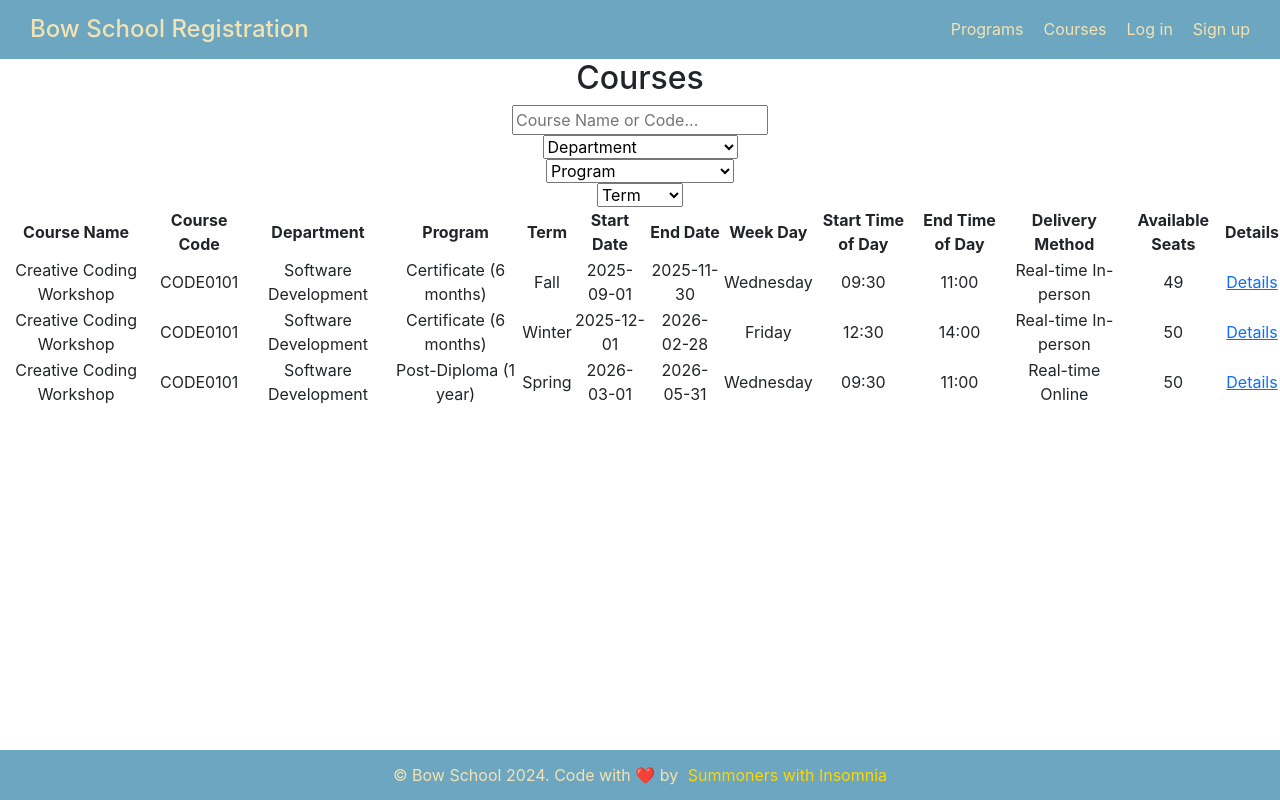
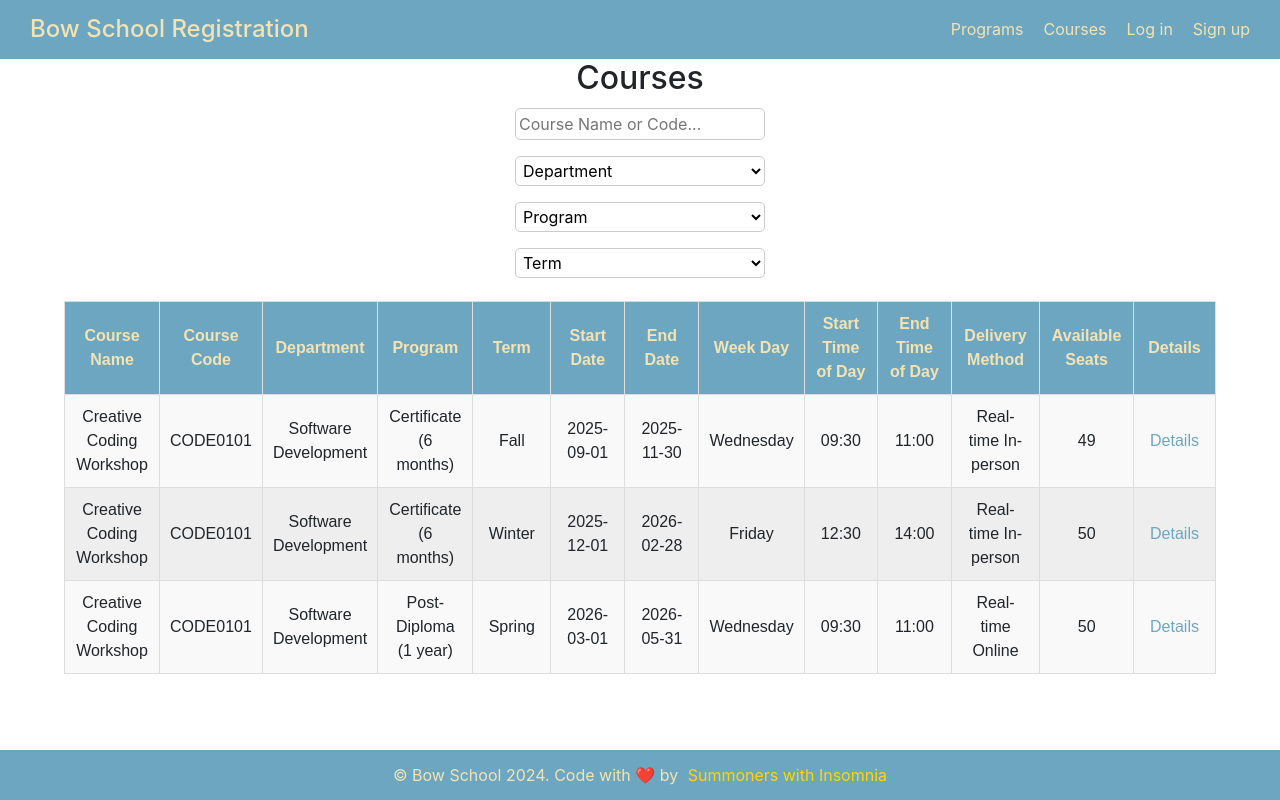
Before and after one commit to SummonersWithInsomnia/bow, a React (Create React App) app: page /courses in a window 1280 px wide. Built offline with nearby package versions, Linux system fonts and the light colour scheme.

Commit message:
Merged CSS

```diff
--- a/src/App.css
+++ b/src/App.css
@@ -1,3 +1,4 @@
+
 .App {
     text-align: center;
 }
@@ -149,7 +150,7 @@ form input {
 
 form p {
     color: black;
-  font-weight:500;
+    font-weight: 500;
     text-align: center;
 }
 
@@ -181,7 +182,7 @@ form button {
 }
 
 form button:hover {
-  background-color: #cccccc;
+    background-color: #CCCCCC;
 }
 
 form a {
@@ -198,9 +199,198 @@ form select {
     width: 100%;
     padding: 10px;
     margin-bottom: 15px;
-  border: 1px solid #cccccc;
+    border: 1px solid #CCCCCC;
     border-radius: 5px;
     font-size: 14px;
     background-color: white;
     cursor: pointer;
 }
+
+
+/* Programs */
+.ProgramContainer {
+    display: flex;
+    flex-direction: column;
+    align-items: center;
+    justify-content: center;
+    padding-top: 20px;
+    padding-bottom: 70px;
+    gap: 20px;
+}
+
+.ProgramBox {
+    width: 90%;
+    max-width: 800px;
+    background-color: #f9f9f9;
+    border-radius: 15px;
+    box-shadow: 0 4px 8px rgba(0, 0, 0, 0.1);
+    padding: 20px;
+    border: 1px solid #CCCCCC;
+    transition: transform 0.2s, box-shadow 0.2s;
+}
+
+.ProgramBox:hover {
+    transform: scale(1.02);
+    box-shadow: 0 6px 12px rgba(0, 0, 0, 0.15);
+}
+
+.ProgramBox h2 {
+    margin-bottom: 10px;
+    color: #333333;
+    font-size: 24px;
+}
+
+.ProgramBox p {
+    margin: 5px 0;
+    color: #555555;
+    text-align: left;
+}
+
+/* tables */
+table {
+    width: 90%;
+    margin: 20px auto;
+    border-collapse: collapse;
+    font-family: Arial, sans-serif;
+    font-size: 16px;
+}
+
+th {
+    background-color: #6CA6C1;
+    color: #F4E3B2;
+    text-align: center;
+    padding: 10px;
+    border: 1px solid #dddddd;
+}
+
+td {
+    padding: 10px;
+    text-align: center;
+    border: 1px solid #dddddd;
+    width: 100px;
+}
+
+tbody tr:nth-child(odd) {
+    background-color: #f9f9f9;
+}
+
+tbody tr:nth-child(even) {
+    background-color: #eeeeee;
+}
+
+tbody tr:hover {
+    background-color: #d0e9f5;
+}
+
+td a {
+    color: #6CA6C1;
+    text-decoration: none;
+}
+
+td a:hover {
+    text-decoration: underline;
+}
+
+/* Course Registration: Search Box */
+.searchBox input[type="search"] {
+    width: 250px;
+    padding: 3px;
+    margin: 3px;
+    border: 1px solid #CCCCCC;
+    border-radius: 5px;
+    font-size: 16px;
+}
+
+.dropdownSelect {
+    width: 250px;
+    padding: 3px;
+    margin: 3px;
+    border: 1px solid #CCCCCC;
+    border-radius: 5px;
+    font-size: 16px;
+    background-color: white;
+}
+
+.dropdownFilter {
+    display: flex;
+    justify-content: center;
+    margin-top: 10px;
+}
+
+
+/* Course Details */
+.courseDetails {
+    max-width: 400px;
+    margin: 0 auto;
+    padding: 20px;
+    background-color: #f9f9f9;
+    border-radius: 10px;
+    box-shadow: 0 4px 8px rgba(0, 0, 0, 0.1);
+    text-align: left;
+}
+
+.courseDetails p {
+    font-size: 16px;
+    line-height: 1.1;
+}
+
+.courseDetails p span {
+    font-weight: bold;
+}
+
+.courseDetails h2 {
+    text-align: center;
+    font-size: 28px;
+    margin-bottom: 20px;
+}
+
+.regLink a {
+    color: #5a94ac;
+    font-size: 20px;
+}
+
+.regButton {
+    width: 100%;
+    padding: 10px;
+    background-color: #6CA6C1;
+    color: #F4E3B2;
+    border: none;
+    border-radius: 5px;
+    cursor: pointer;
+    font-size: 16px;
+}
+
+form button {
+    width: 100%;
+    padding: 10px;
+    background-color: #6CA6C1;
+    color: #F4E3B2;
+    border: none;
+    border-radius: 5px;
+    cursor: pointer;
+    font-size: 16px;
+}
+
+form button:hover {
+    background-color: #5a94ac;
+    color: #ffd700;
+}
+
+/* Sending a message */
+textarea {
+    width: 100%;
+    padding: 10px;
+    margin-bottom: 5px;
+    border: 1px solid #cccccc;
+    border-radius: 5px;
+    font-size: 14px;
+    min-height: 100px;
+    resize: none;
+}
+
+form label {
+    display: block;
+    margin-bottom: 5px;
+    text-align: left;
+    font-weight: bold;
+}
--- a/src/components/course-registration/RegisterCourse.component.jsx
+++ b/src/components/course-registration/RegisterCourse.component.jsx
@@ -52,7 +52,7 @@ function RegisterCourseComponent({id}) {
                                 <form onSubmit={getResult}>
                                     <h2>Register Course?</h2>
                                     <p>{message}</p>
-                                    <button type="submit">Confirm</button>
+                                    <button className="regButton" type="submit">Confirm</button>
                                 </form>
                             ) : (
                                 <form>
--- a/src/components/courses/CourseDetails.component.jsx
+++ b/src/components/courses/CourseDetails.component.jsx
@@ -55,20 +55,20 @@ function CourseDetailsComponent({id}) {
                             <h2>{courseData.name}</h2>
                         </div>
 
-                        <div>
-                            <p>Course Code: {courseData.code}</p>
-                            <p>Department: {courseData.department}</p>
-                            <p>Program: {courseData.program}</p>
-                            <p>Term: {courseData.term}</p>
-                            <p>Start Date: {courseData.startDate}</p>
-                            <p>End Date: {courseData.endDate}</p>
-                            <p>Week Day: {courseData.weekDay}</p>
-                            <p>Start Time of Day: {courseData.startTime}</p>
-                            <p>End Time of Day: {courseData.endTime}</p>
-                            <p>Delivery Method: {courseData.deliveryMethod}</p>
-                            <p>Maximum Seats: {courseData.maxSeats}</p>
-                            <p>Available Seats: {courseData.availableSeats}</p>
-                            <p>Description: {courseData.description}</p>
+                        <div className="courseDetails">
+                            <p><span>Course Code:</span> {courseData.code}</p>
+                            <p><span>Department:</span> {courseData.department}</p>
+                            <p><span>Program:</span> {courseData.program}</p>
+                            <p><span>Term:</span> {courseData.term}</p>
+                            <p><span>Start Date:</span> {courseData.startDate}</p>
+                            <p><span>End Date:</span> {courseData.endDate}</p>
+                            <p><span>Week Day:</span> {courseData.weekDay}</p>
+                            <p><span>Start Time of Day:</span> {courseData.startTime}</p>
+                            <p><span>End Time of Day:</span> {courseData.endTime}</p>
+                            <p><span>Delivery Method:</span> {courseData.deliveryMethod}</p>
+                            <p><span>Maximum Seats:</span> {courseData.maxSeats}</p>
+                            <p><span>Available Seats:</span> {courseData.availableSeats}</p>
+                            <p><span>Description:</span> {courseData.description}</p>
                         </div>
 
                         <div>
@@ -83,7 +83,8 @@ function CourseDetailsComponent({id}) {
                                     }
                                     {
                                         userInfo.type === "student" && (<>
-                                            <div><Link to={"/register-course/" + courseData.id}>Register Course</Link></div>
+                                            <br />
+                                            <div className="regLink"><Link to={"/register-course/" + courseData.id}>Register Course</Link></div>
                                         </>)
                                     }
                                 </>) : (<>
--- a/src/components/courses/CreateCourse.component.jsx
+++ b/src/components/courses/CreateCourse.component.jsx
@@ -214,7 +214,7 @@ function CreateCourseComponent() {
             {JSON.parse(localStorage.getItem("user")) ? (
                 <>
                     {userInfo.type === "admin" ? (
-                        <form onSubmit={handleCreateCourse}>
+                        <form classname="createCourse" onSubmit={handleCreateCourse}>
                             <div>
                                 <h2>Create Course</h2>
                             </div>
--- a/src/components/programs/Programs.component.jsx
+++ b/src/components/programs/Programs.component.jsx
@@ -1,7 +1,8 @@
 function ProgramsComponent() {
     return (
         <>
-            <div>
+            <div className="ProgramContainer">
+                <div className="ProgramBox">
                     <h2>Software Development - Diploma (2 years)</h2>
                     <p>Term: Winter</p>
                     <p>Description: A comprehensive two-year software development diploma program designed to equip
@@ -10,7 +11,7 @@ function ProgramsComponent() {
                     <p>End Date: 2026-06-15</p>
                     <p>Fees: $9,254 domestic / $27,735 international</p>
                 </div>
-            <div>
+                <div className="ProgramBox">
                     <h2>Software Development - Post-Diploma (1 year)</h2>
                     <p>Term: Winter</p>
                     <p>Description: Jumpstart your tech career with our one-year post-diploma program in software
@@ -19,7 +20,7 @@ function ProgramsComponent() {
                     <p>End Date: 2025-06-15</p>
                     <p>Fees: $7,895 domestic / $23,675 international</p>
                 </div>
-            <div>
+                <div className="ProgramBox">
                     <h2>Software Development - Certificate (6 months)</h2>
                     <p>Term: Winter</p>
                     <p>Description: A comprehensive two-year software development diploma program designed to equip
@@ -28,6 +29,7 @@ function ProgramsComponent() {
                     <p>End Date: 2025-01-15</p>
                     <p>Fees: $4,254 domestic / $12,735 international</p>
                 </div>
+            </div>
         </>
     );
 }
--- a/src/components/tools/DropdownFilter.component.jsx
+++ b/src/components/tools/DropdownFilter.component.jsx
@@ -1,7 +1,7 @@
 function DropdownFilterComponent( { friendlyName, options, onChangeHandler } ) {
     return(
-        <div>
-            <select onChange={onChangeHandler}>
+        <div className="dropdownFilter">
+            <select className="dropdownSelect" onChange={onChangeHandler}>
                 <option value="">{friendlyName}</option>
                 {options.map((option) => (<option key={option} value={option}>{option}</option>))}
             </select>
--- a/src/components/tools/SearchBox.component.jsx
+++ b/src/components/tools/SearchBox.component.jsx
@@ -1,11 +1,13 @@
-function SearchBoxComponent({ placeholder, onChangeHandler }) {
-    return(
+function SearchBoxComponent({placeholder, onChangeHandler}) {
+    return (
         <>
-            <input
-                type="search"
-                placeholder={ placeholder }
-                onChange={ onChangeHandler }
-            />
+            <div className="searchBox">
+                <input
+                    type="search"
+                    placeholder={placeholder}
+                    onChange={onChangeHandler}
+                />
+            </div>
         </>
     );
 }
```
Lines whose indentation alone changed are shown as unchanged.
